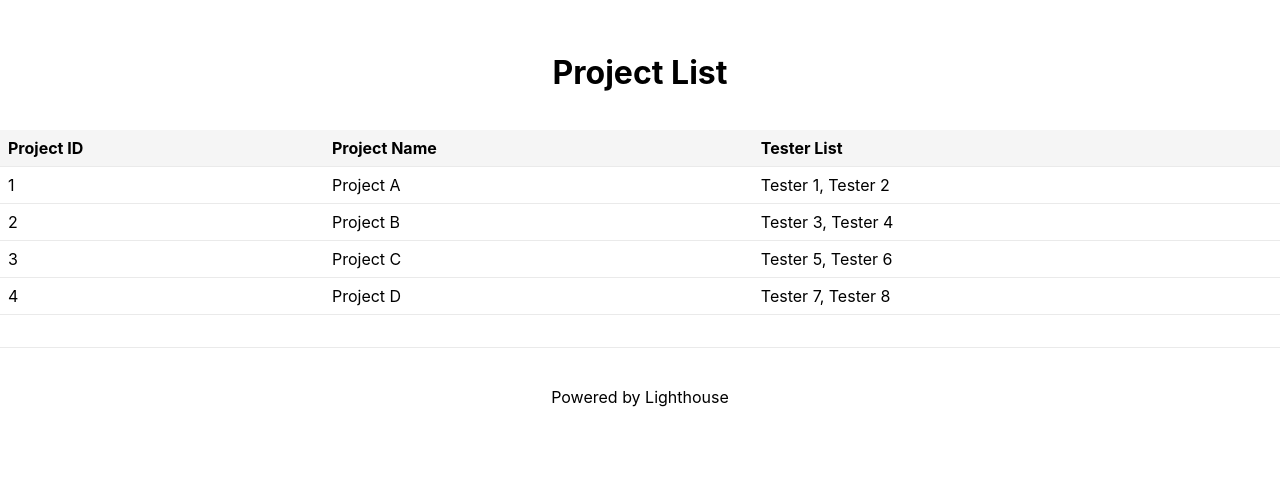
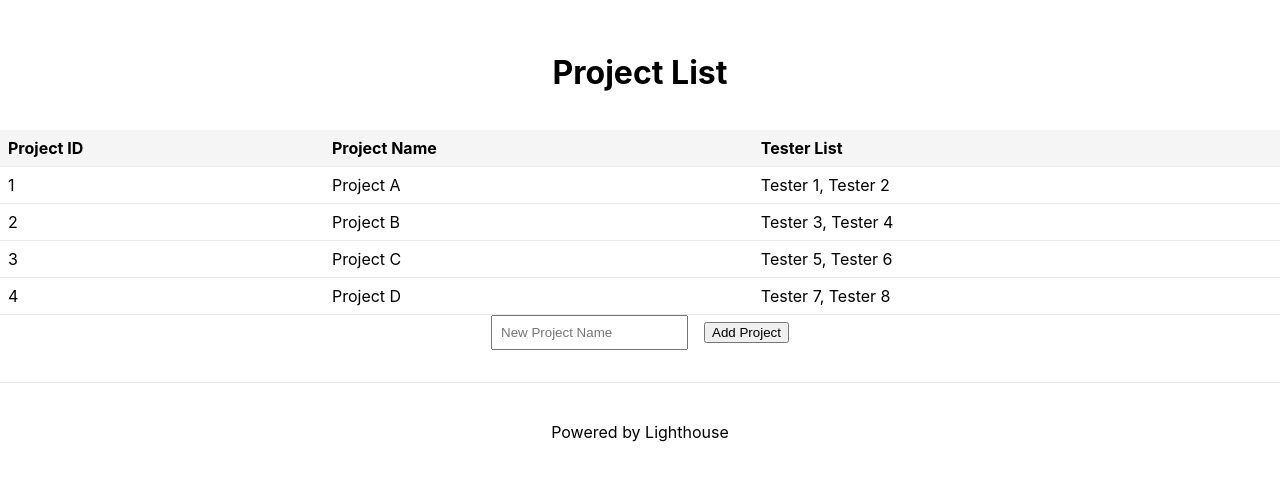
Before and after one commit to xuhaokai/lighthouse-connect, a Next.js app in the folder nextjs-blog/: page / in a window 1280 px wide. Shown: the top 480 px of the page. Built offline with nearby package versions, Linux system fonts and the light colour scheme.

Commit message:
add project button

```diff
--- a/nextjs-blog/pages/index.js
+++ b/nextjs-blog/pages/index.js
@@ -1,14 +1,31 @@
 import Head from 'next/head';
 import styles from '../styles/Home.module.css';
+import { useState } from 'react';
 
 export default function Home() {
   // Sample project data
-  const projects = [
+  const initialProjects = [
     { id: 1, name: 'Project A', testers: ['Tester 1', 'Tester 2'] },
     { id: 2, name: 'Project B', testers: ['Tester 3', 'Tester 4'] },
     { id: 3, name: 'Project C', testers: ['Tester 5', 'Tester 6'] },
     { id: 4, name: 'Project D', testers: ['Tester 7', 'Tester 8'] },
   ];
+
+  const [projects, setProjects] = useState(initialProjects);
+  const [newProjectName, setNewProjectName] = useState('');
+
+  const handleAddProject = () => {
+    if (newProjectName.trim() === '') {
+      return; // Don't add empty project names
+    }
+    const newProject = {
+      id: projects.length + 1,
+      name: newProjectName,
+      testers: [],
+    };
+    setProjects([...projects, newProject]);
+    setNewProjectName('');
+  };
 
   return (
     <div className={styles.container}>
@@ -39,6 +56,16 @@ export default function Home() {
               ))}
             </tbody>
           </table>
+        </div>
+
+        <div className={styles.addButtonContainer}>
+          <input
+            type="text"
+            placeholder="New Project Name"
+            value={newProjectName}
+            onChange={(e) => setNewProjectName(e.target.value)}
+          />
+          <button onClick={handleAddProject}>Add Project</button>
         </div>
       </main>
 
@@ -75,6 +102,17 @@ export default function Home() {
 
         th {
           background-color: #f5f5f5;
+        }
+
+        .addButtonContainer {
+          display: flex;
+          margin-top: 1rem;
+          align-items: center;
+        }
+
+        input[type="text"] {
+          padding: 0.5rem;
+          margin-right: 1rem;
         }
 
         footer {
```
